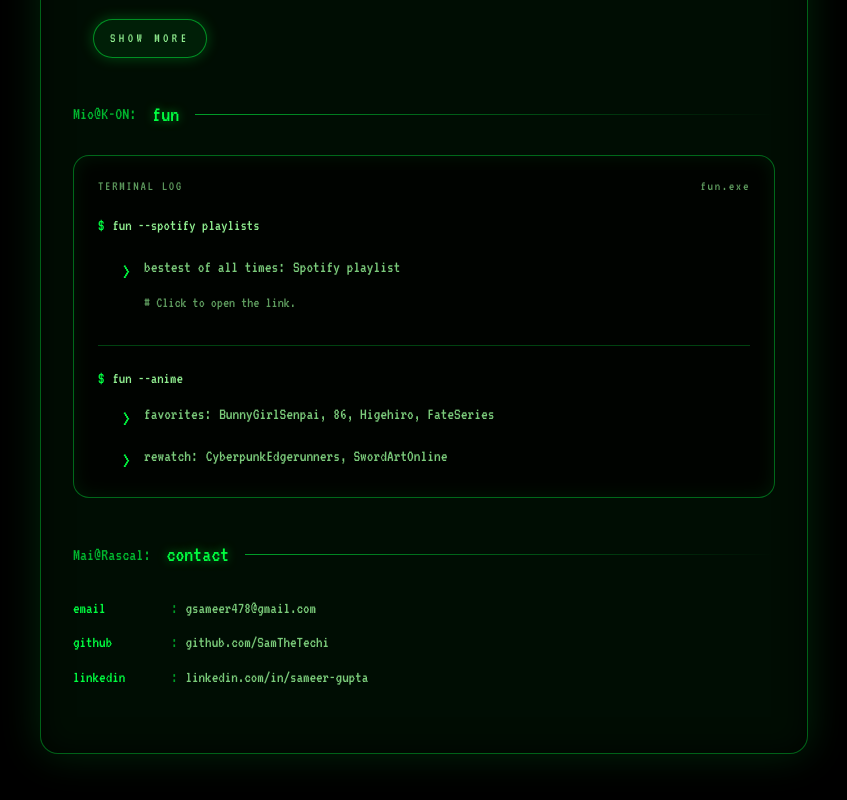
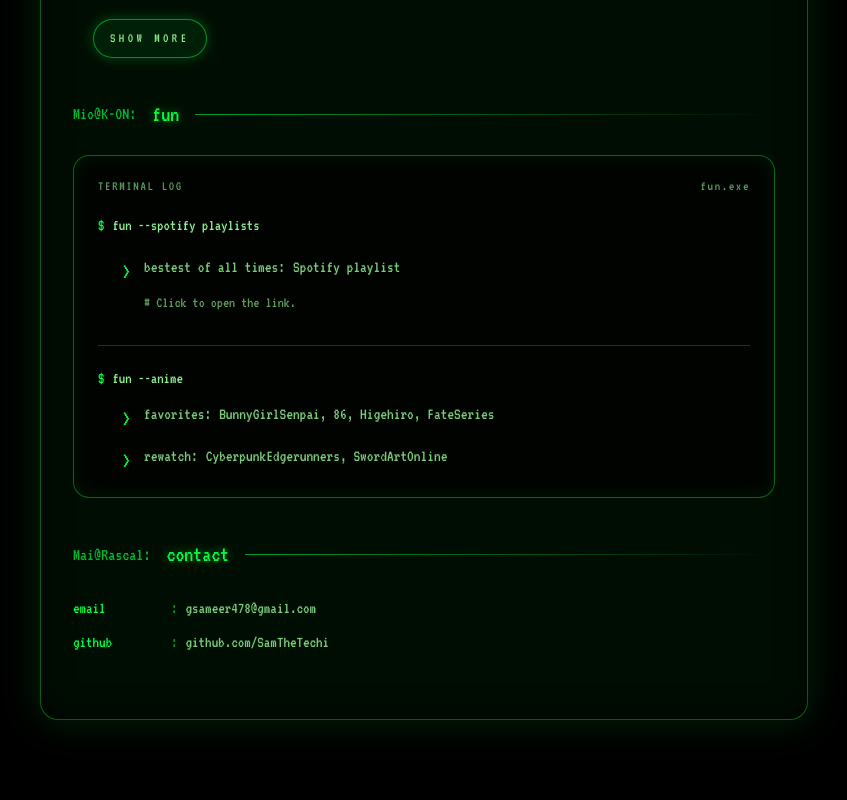
Before and after one commit to SamTheTechi/portfolio, a React (Vite) app: page / in a window 1280 px wide. Shown: the part 1189-1989 px from the top of the page, without its empty margins (216-1063 px from the left). After the commit the page ends 1957 px from the top, so only its background shows below. Built offline with nearby package versions, Linux system fonts and the light colour scheme.

Commit message:
some tweeks

```diff
--- a/src/data/contact.ts
+++ b/src/data/contact.ts
@@ -14,10 +14,5 @@ export const contactLinks: ContactLink[] = [
     label: 'github',
     value: 'github.com/SamTheTechi',
     href: 'https://github.com/SamTheTechi',
-  },
-  {
-    label: 'linkedin',
-    value: 'linkedin.com/in/sameer-gupta',
-    href: 'https://linkedin.com/in/sameer-gupta',
-  },
+  }
 ];
```
